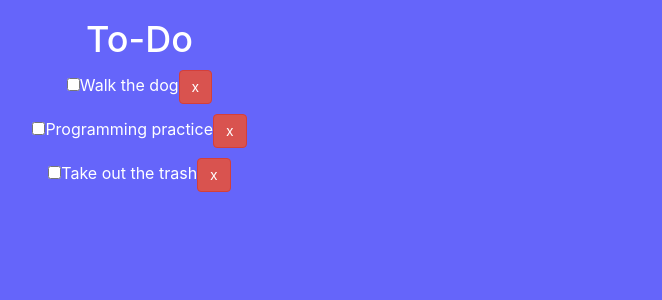
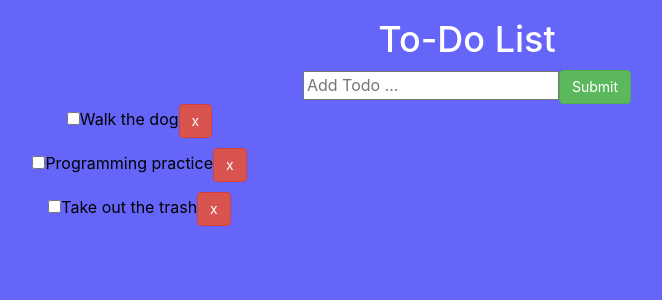
Before and after one commit to daniellekorn/todo, a React (Create React App) app: page / in a window 1280 px wide. Shown: the top 300 px of the page, without its empty margins (173-835 px from the left). Built offline with nearby package versions, Linux system fonts and the light colour scheme.

Commit message:
addTodo func

```diff
--- a/src/App.js
+++ b/src/App.js
@@ -1,6 +1,8 @@
 import React from "react";
 import "./App.css";
+import Header from "./components/Header";
 import Todos from "./components/Todos";
+import AddTodo from "./components/AddTodo";
 
 class App extends React.Component {
 	constructor(props) {
@@ -43,11 +45,26 @@ class App extends React.Component {
 		});
 	};
 
+	addTodo = (title) => {
+		const newTodo = {
+			id: 4,
+			title: title,
+			completed: false,
+		};
+		this.setState({
+			todos: [...this.state.todos, newTodo],
+		});
+		console.log(this.state.todos);
+	};
+
 	render() {
 		return (
 			<div className="text-center row">
+				<div className="col-md-12">
+					<Header></Header>
+					<AddTodo addTodo={this.addTodo}></AddTodo>
+				</div>
 				<div className="col-md-6">
-					<h1>To-Do</h1>
 					<Todos
 						todos={this.state.todos}
 						toggleComplete={this.toggleComplete}
--- /dev/null
+++ b/src/components/AddTodo.jsx
@@ -0,0 +1,38 @@
+import React from "react";
+
+class AddTodo extends React.Component {
+	constructor(props) {
+		super(props);
+		this.state = {
+			title: "",
+		};
+	}
+
+	onChange = (e) => {
+		this.setState({ title: e.target.value });
+	};
+
+	onSubmit = (e) => {
+		e.preventDefault();
+		this.props.addTodo(this.state.title);
+		this.setState({ title: "" });
+	};
+
+	render() {
+		return (
+			<form onSubmit={this.onSubmit}>
+				<input
+					type="text"
+					name="title"
+					placeholder="Add Todo ..."
+					className="w-100"
+					value={this.state.title}
+					onChange={this.onChange}
+				/>
+				<input type="submit" value="Submit" className="btn btn-success" />
+			</form>
+		);
+	}
+}
+
+export default AddTodo;
--- /dev/null
+++ b/src/components/Header.jsx
@@ -0,0 +1,11 @@
+import React from "react";
+
+function Header() {
+	return (
+		<header>
+			<h1>To-Do List</h1>
+		</header>
+	);
+}
+
+export default Header;
--- a/src/components/Todos.css
+++ b/src/components/Todos.css
@@ -1,4 +1,4 @@
 * {
 	font-size: 16px;
-	color: white;
+	color: black;
 }
```
